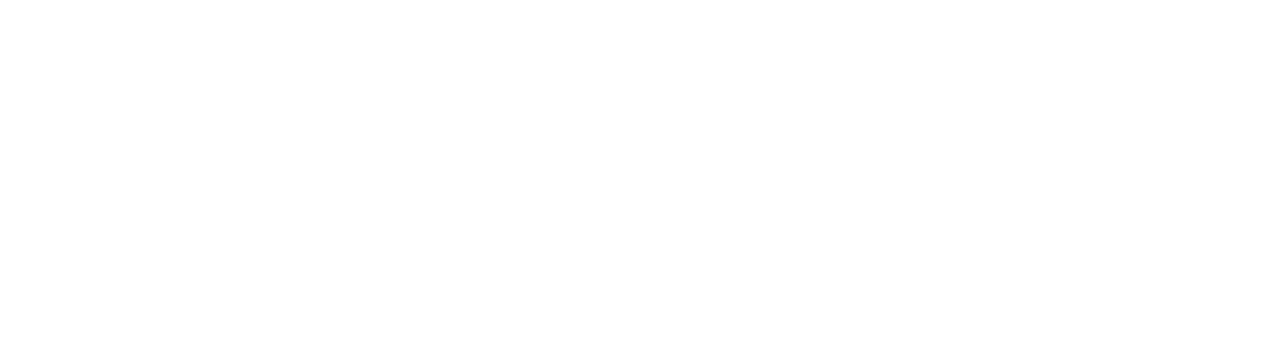
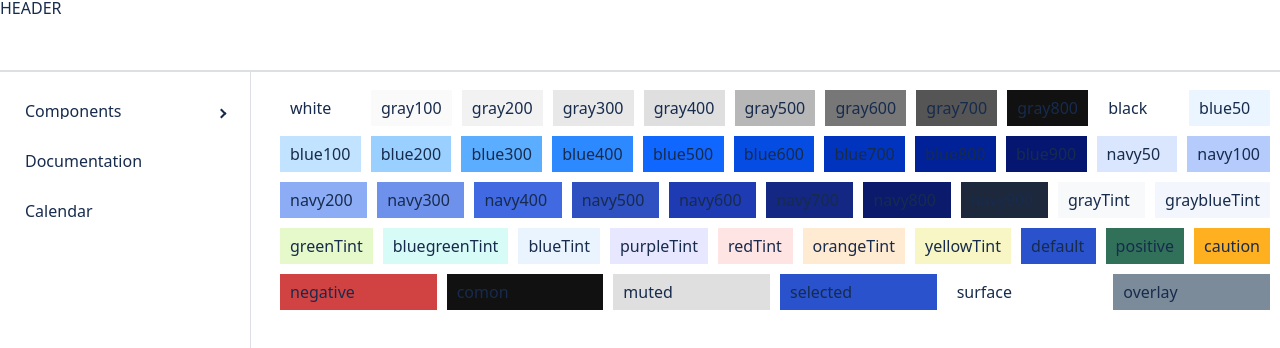
Before and after one commit to dongggggae/_hyun-design-system, a React (Vite) app: page /components/Colors in a window 1280 px wide. Before the commit this address had no page. Shown: the top 348 px of the page. Built offline with nearby package versions, Linux system fonts and the light colour scheme.

Commit message:
Color 값 추가 + 라우터 연결

```diff
--- a/src/App.jsx
+++ b/src/App.jsx
@@ -3,13 +3,15 @@ import { Routes, Route } from 'react-router-dom';
 import Layout from './layouts/Layout';
 import Btn from './pages/components/Btn';
 import Typography from './pages/components/Typography';
+import Colors from './pages/components/Colors';
 
 function App() {
   return (
     <Routes>
       <Route path="/" element={<Layout />}>
-        <Route path="components/btn" element={<Btn />} />
-        <Route path="components/typography" element={<Typography />} />
+        <Route path="components/Btn" element={<Btn />} />
+        <Route path="components/Typography" element={<Typography />} />
+        <Route path="components/Colors" element={<Colors />} />
       </Route>
     </Routes>
   );
--- a/src/components/layout/MySidebar.jsx
+++ b/src/components/layout/MySidebar.jsx
@@ -14,10 +14,13 @@ const MySidebar = () => {
       <Menu>
         <SubMenu label="Components">
           <MenuItem>
-            <Link to="/components/btn">Button</Link>
+            <Link to="/components/Btn">Button</Link>
           </MenuItem>
           <MenuItem>
-            <Link to="/components/typography">Typography</Link>
+            <Link to="/components/Typography">Typography</Link>
+          </MenuItem>
+          <MenuItem>
+            <Link to="/components/Colors">Color</Link>
           </MenuItem>
         </SubMenu>
         <MenuItem> Documentation </MenuItem>
--- /dev/null
+++ b/src/pages/components/Colors.jsx
@@ -0,0 +1,31 @@
+import colors from '../../themes/tokens/colors';
+import styled from '@emotion/styled';
+
+const ColorContainer = styled.div`
+  display: flex;
+  flex-wrap: wrap;
+  gap: 10px;
+  justify-content: space-between;
+`;
+
+const StyledColorDiv = styled.p`
+  flex: 1;
+  padding: 10px;
+  background-color: ${(props) => colors[props.color]};
+`;
+
+const Colors = () => {
+  const colorKeys = Object.keys(colors);
+
+  return (
+    <ColorContainer>
+      {colorKeys.map((color, index) => (
+        <StyledColorDiv key={index} color={color}>
+          {color}
+        </StyledColorDiv>
+      ))}
+    </ColorContainer>
+  );
+};
+
+export default Colors;
--- a/src/themes/tokens/color.jsx
+++ b/src/themes/tokens/colors.jsx
@@ -56,8 +56,8 @@ const colorScales = {
 const colors = {
   ...colorScales,
 
+  comon: colorScales.gray800,
   muted: colorScales.gray400,
-  default: colorScales.gray800,
   selected: colorScales.default,
   surface: colorScales.white,
   overlay: 'rgba(67, 90, 111, 0.7)',
```
